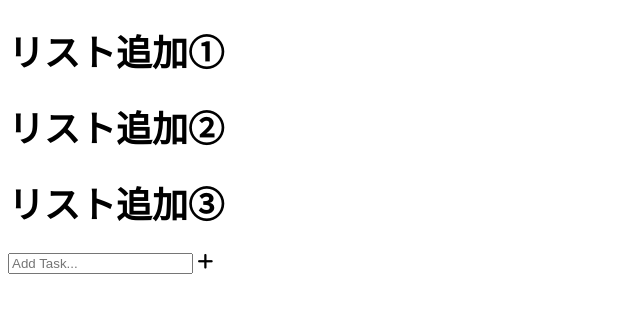
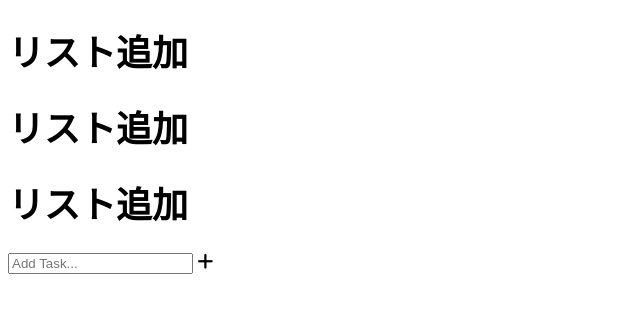
Before and after one commit to YumaItoKSilagan/Practise, a plain HTML site: page index.html in a window 1280 px wide. Shown: the whole page, without its empty margins (0-640 px from the left). Drawn offline with Linux system fonts and the light colour scheme.

Commit message:
数字なし

```diff
--- a/index.html
+++ b/index.html
@@ -12,9 +12,9 @@
 <body>
     <div id="todos">
         <div class="heading">
-            <h1>リスト追加①</h1>
-            <h1>リスト追加②</h1>
-            <h1>リスト追加③</h1>
+            <h1>リスト追加</h1>
+            <h1>リスト追加</h1>
+            <h1>リスト追加</h1>
         </div>
         <div class="todo-input-container">
             <input class="todo_input" type="text" placeholder="Add Task...">
```
